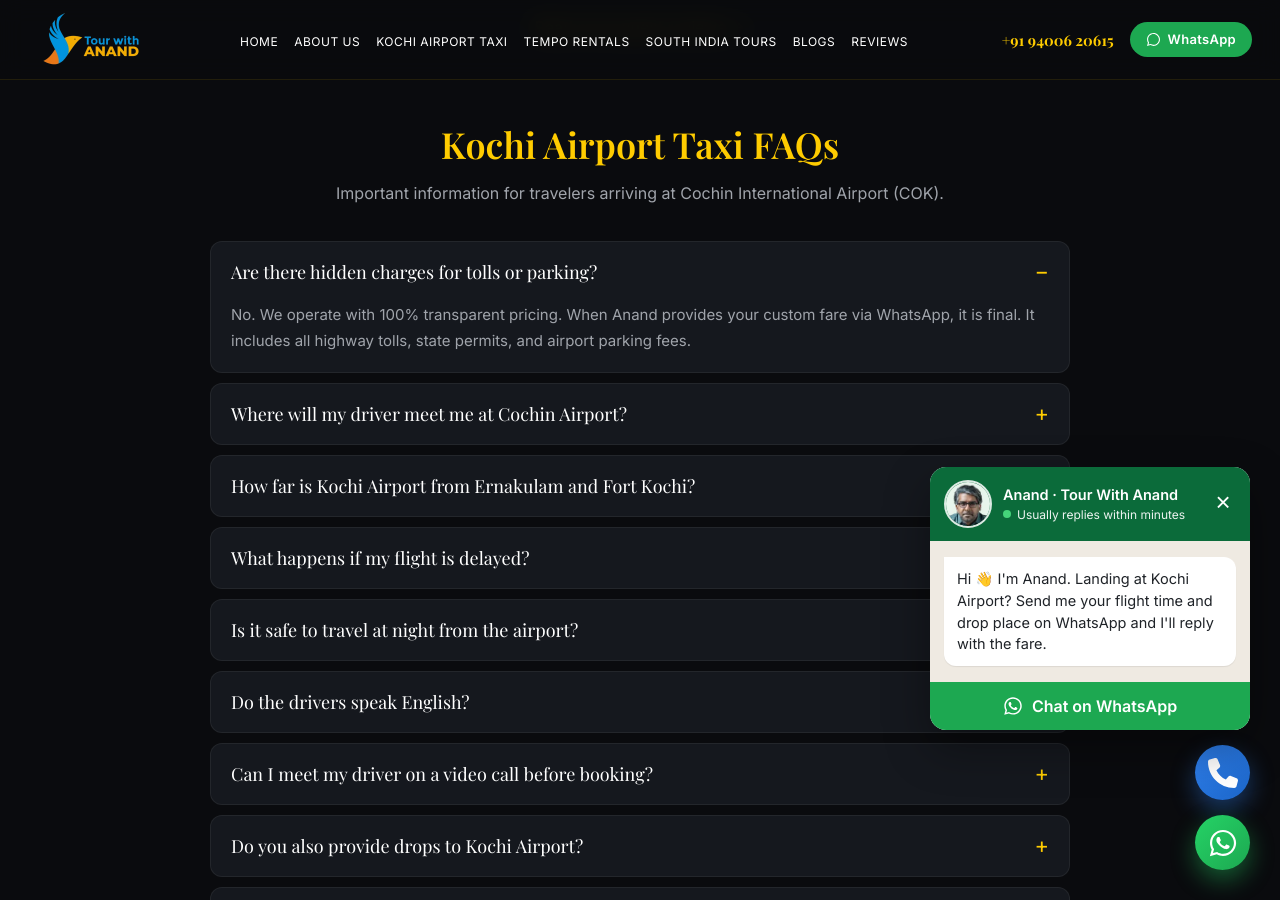
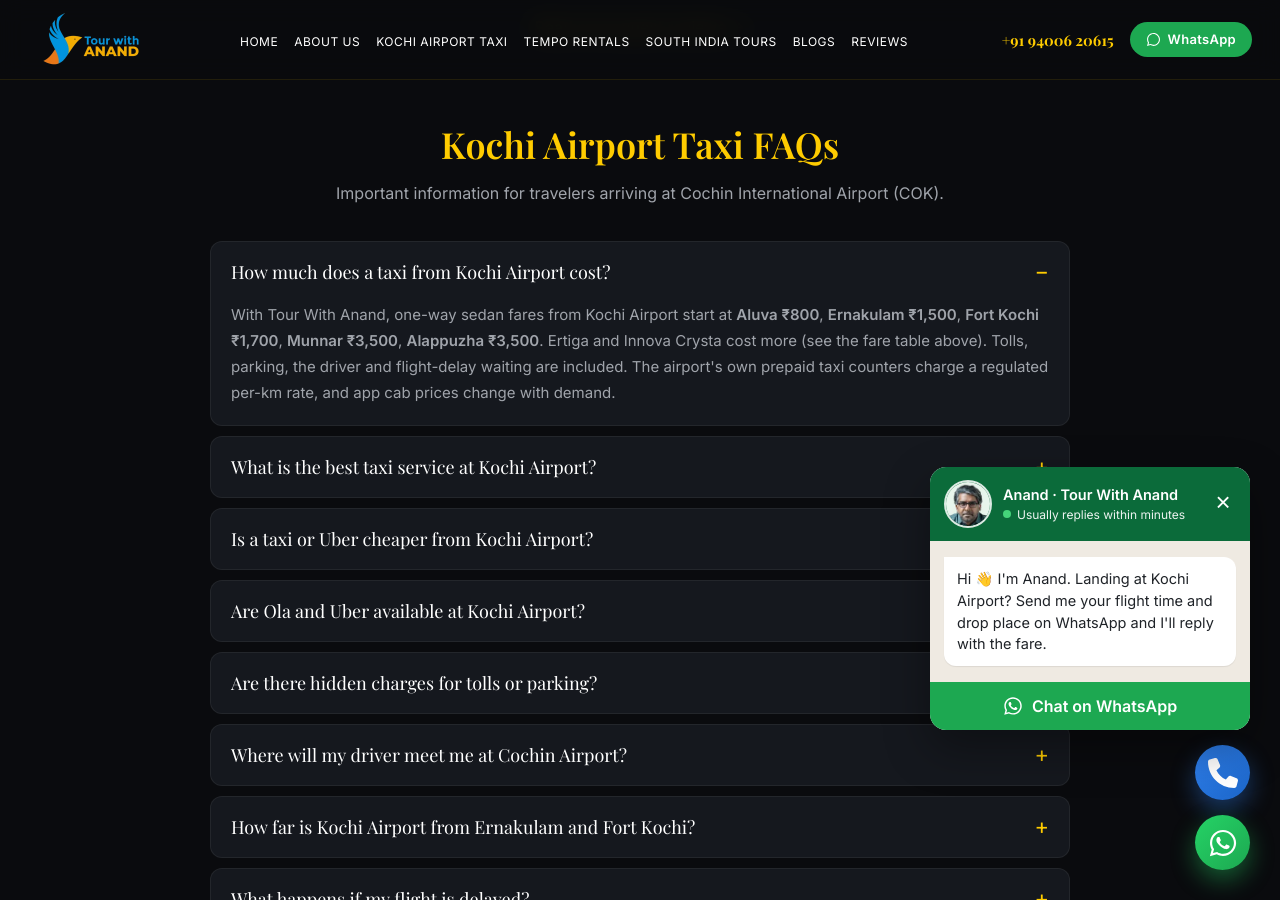
Before and after one commit to tourwithanand/tourwithanand-com, a Jekyll site: the page built from kochi-airport.html, in a window 1280 px wide and 900 px high, scrolled down 7923 px. Built offline with Jekyll 4.4.1, drawn with Linux system fonts in a browser that asks for light colours.

Commit message:
SEO week 1: airport page title/description with price, 4 People-also-ask answers (+FAQ schema), visible breadcrumb on 179 route pages, homepage links to the airport page (#32)
Claude-Session: https://claude.ai/code/session_01V9S5yJyFeSpGQmQTpdF1A8

Co-authored-by: Claude <noreply@anthropic.com>

```diff
--- a/kochi-airport.html
+++ b/kochi-airport.html
@@ -1,9 +1,9 @@
 ---
-last_modified_at: 2026-11-25
+last_modified_at: 2026-11-26
 layout: default
-title: "Kochi Airport Taxi 24/7 | Cochin Airport Cab – Tour With Anand"
+title: "Kochi Airport Taxi 24/7 from ₹800 | Cochin Airport (COK) Cab – Tour With Anand"
 permalink: /taxi/kochi-airport/
-description: "Kochi Airport taxi 24/7: fixed all-inclusive fares, flight tracking and meet & greet at Cochin Airport (COK). Personally welcomed by Anand. Book on WhatsApp."
+description: "Kochi Airport taxi 24/7 from ₹800. Fixed fares incl. tolls, parking & flight-delay waiting. Personally welcomed by Anand at Cochin Airport (COK)."
 wa_text: "Hi Anand, I need a Kochi Airport taxi."
 sticky_wa_label: "WhatsApp fare"
 chat_card_text: "Landing at Kochi Airport? Send me your flight time and drop place on WhatsApp and I'll reply with the fare."
@@ -55,6 +55,10 @@ seo_keywords: "kochi airport taxi, cochin airport taxi, kochi airport taxi servi
     {
       "@type": "FAQPage",
       "mainEntity": [
+        { "@type": "Question", "name": "How much does a taxi from Kochi Airport cost?", "acceptedAnswer": { "@type": "Answer", "text": "With Tour With Anand, one-way sedan fares from Kochi Airport start at {% for r in site.data.airport_fares.routes %}{{ r.name }} {% include inr.html n=r.sedan %}{% unless forloop.last %}, {% endunless %}{% endfor %}. Ertiga and Innova Crysta cost more. Tolls, parking, the driver and flight-delay waiting are included. The airport's own prepaid taxi counters charge a regulated per-km rate, and app cab prices change with demand." } },
+        { "@type": "Question", "name": "What is the best taxi service at Kochi Airport?", "acceptedAnswer": { "@type": "Answer", "text": "It depends on your trip. The official CIAL prepaid taxi counter is easy if you have not booked anything. App cabs suit short, budget trips. A pre-booked private taxi is best if you want the driver waiting at arrivals with a name board, a fixed all-inclusive fare, flight tracking and an English-speaking driver for longer trips to Munnar, Alleppey or Thekkady." } },
+        { "@type": "Question", "name": "Is a taxi or Uber cheaper from Kochi Airport?", "acceptedAnswer": { "@type": "Answer", "text": "For short trips to Aluva or Angamaly an app cab can be cheaper. For longer trips, late-night arrivals and family luggage, a fixed pre-booked fare is often better value: tolls, parking and waiting are included, and the price does not go up with demand." } },
+        { "@type": "Question", "name": "Are Ola and Uber available at Kochi Airport?", "acceptedAnswer": { "@type": "Answer", "text": "Yes, app cabs operate at Cochin International Airport from the pickup points outside the terminals. You book after landing and wait for a car, and availability and price vary with the time and demand. With a pre-booked taxi the driver is already waiting when you come out." } },
         { "@type": "Question", "name": "Are there hidden charges for tolls or parking?", "acceptedAnswer": { "@type": "Answer", "text": "No. We operate with 100% transparent pricing. When Anand provides your custom fare via WhatsApp, it is final. It includes all highway tolls, state permits, and airport parking fees." } },
         { "@type": "Question", "name": "Where will my driver meet me at Cochin Airport?", "acceptedAnswer": { "@type": "Answer", "text": "Your driver waits directly outside the terminal exit with a name board, so you are recognised immediately. Anand personally welcomes our guests at Kochi Airport." } },
         { "@type": "Question", "name": "How far is Kochi Airport from Ernakulam and Fort Kochi?", "acceptedAnswer": { "@type": "Answer", "text": "Cochin International Airport is about 27 km (around 45 minutes) from Ernakulam Town railway station and about 45 km (around 1.5 hours) from Fort Kochi, depending on traffic." } },
@@ -602,7 +606,11 @@ seo_keywords: "kochi airport taxi, cochin airport taxi, kochi airport taxi servi
     <h2>Kochi Airport Taxi FAQs</h2>
     <p class="ap-lead">Important information for travelers arriving at Cochin International Airport (COK).</p>
     <div class="ap-faq">
-      <details open><summary>Are there hidden charges for tolls or parking?</summary><p>No. We operate with 100% transparent pricing. When Anand provides your custom fare via WhatsApp, it is final. It includes all highway tolls, state permits, and airport parking fees.</p></details>
+      <details open><summary>How much does a taxi from Kochi Airport cost?</summary><p>With Tour With Anand, one-way sedan fares from Kochi Airport start at {% for r in site.data.airport_fares.routes %}<strong>{{ r.name }} {% include inr.html n=r.sedan %}</strong>{% unless forloop.last %}, {% endunless %}{% endfor %}. Ertiga and Innova Crysta cost more (see the fare table above). Tolls, parking, the driver and flight-delay waiting are included. The airport's own prepaid taxi counters charge a regulated per-km rate, and app cab prices change with demand.</p></details>
+      <details><summary>What is the best taxi service at Kochi Airport?</summary><p>It depends on your trip. The official CIAL prepaid taxi counter is easy if you have not booked anything. App cabs suit short, budget trips. A pre-booked private taxi is best if you want the driver waiting at arrivals with a name board, a fixed all-inclusive fare, flight tracking and an English-speaking driver for longer trips to Munnar, Alleppey or Thekkady.</p></details>
+      <details><summary>Is a taxi or Uber cheaper from Kochi Airport?</summary><p>For short trips to Aluva or Angamaly an app cab can be cheaper. For longer trips, late-night arrivals and family luggage, a fixed pre-booked fare is often better value: tolls, parking and waiting are included, and the price does not go up with demand.</p></details>
+      <details><summary>Are Ola and Uber available at Kochi Airport?</summary><p>Yes, app cabs operate at Cochin International Airport from the pickup points outside the terminals. You book after landing and wait for a car, and availability and price vary with the time and demand. With a pre-booked taxi the driver is already waiting when you come out.</p></details>
+      <details><summary>Are there hidden charges for tolls or parking?</summary><p>No. We operate with 100% transparent pricing. When Anand provides your custom fare via WhatsApp, it is final. It includes all highway tolls, state permits, and airport parking fees.</p></details>
       <details><summary>Where will my driver meet me at Cochin Airport?</summary><p>Your driver waits directly outside the terminal exit with a name board, so you are recognised immediately. Anand personally welcomes our guests at Kochi Airport.</p></details>
       <details><summary>How far is Kochi Airport from Ernakulam and Fort Kochi?</summary><p>Cochin International Airport is about 27 km (around 45 minutes) from Ernakulam Town railway station and about 45 km (around 1.5 hours) from Fort Kochi, depending on traffic.</p></details>
       <details><summary>What happens if my flight is delayed?</summary><p>We track your COK flight in real time and adjust the pickup automatically. There are no waiting fees for flight delays.</p></details>
```
Also changed, not shown: _layouts/taxi_page.html (+7 -0 lines), index.md (+3 -2 lines).
